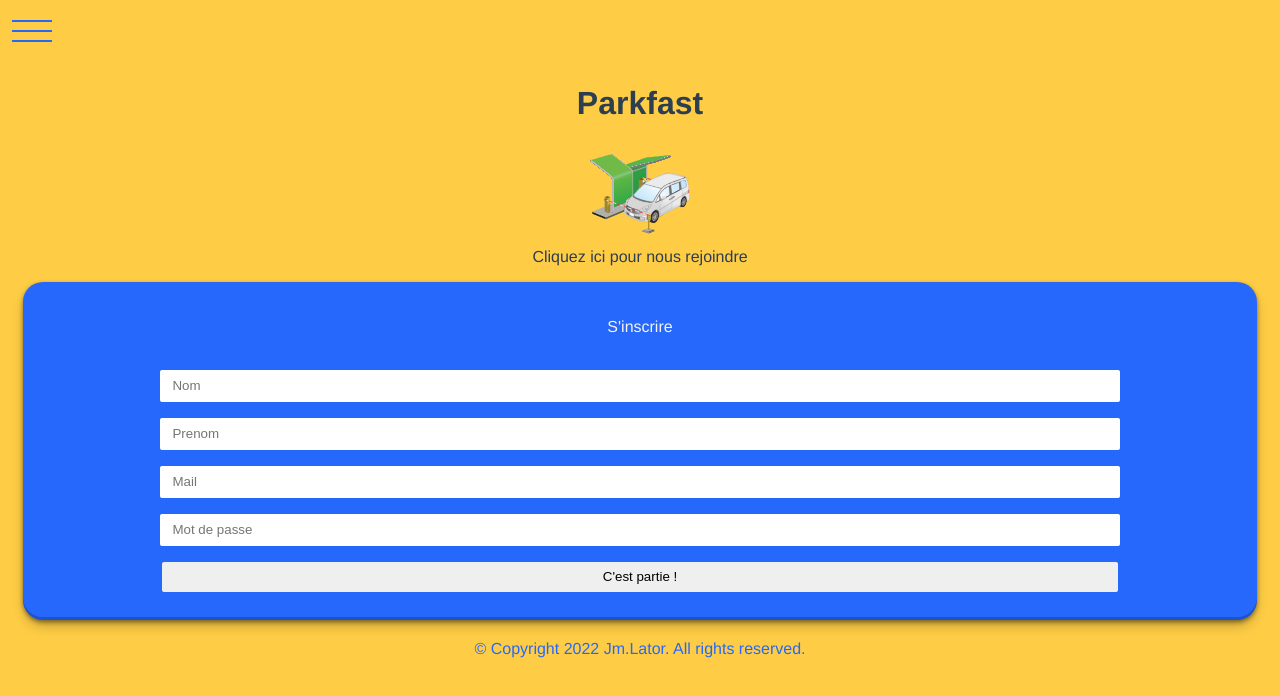
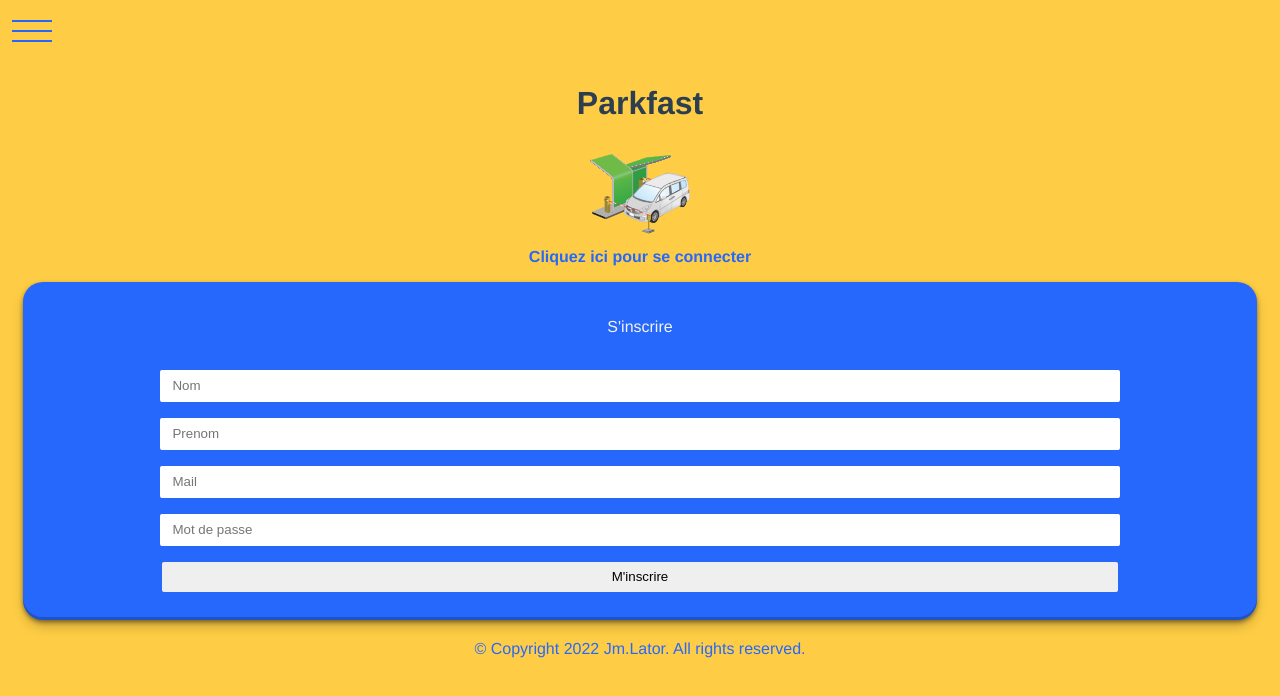
Before and after one commit to Bescore/Test-technique, a Vue app in the folder frontend/: page / in a window 1280 px wide. Shown: the top 696 px of the page. Built offline with nearby package versions, Linux system fonts and the light colour scheme.

Commit message:
timeout sur le menu

```diff
--- a/frontend/src/App.vue
+++ b/frontend/src/App.vue
@@ -32,7 +32,7 @@ export default {
 		phoneMenu() {
 			const burg = document.querySelector("nav");
 			burg.classList.toggle("navigo");
-
+			setTimeout(()=>{burg.classList.remove("navigo")},5000)
 
 		},
 		hideNav(){
--- a/frontend/src/components/login.vue
+++ b/frontend/src/components/login.vue
@@ -5,8 +5,8 @@
 			<div>
 				<img src="@/assets/parked.svg" alt="image" />
 			</div>
-			<figcaption @click="connectDisplay()" id="caption">
-				Cliquez ici pour nous rejoindre
+			<figcaption class="caption" @click="connectDisplay()" id="caption">
+				Cliquez ici pour se connecter
 			</figcaption>
 		</figure>
 		<form v-on:submit.prevent class="connecter">
@@ -19,7 +19,7 @@
 				id="password"
 				placeholder="Mot de passe"
 			/><br />
-			<input @click="login()" class="btn" type="submit" />
+			<input @click="login()" class="btn" type="submit" value="Me connecter" />
 		</form>
 		<form v-on:submit.prevent class="inscrire">
 			<p>S'inscrire</p>
@@ -43,7 +43,7 @@
 				id="password_ins"
 				placeholder="Mot de passe"
 			/><br />
-			<input @click="signup()" type="submit" value="C'est partie !" />
+			<input @click="signup()" type="submit" value="M'inscrire" />
 		</form>
 		<footer>© Copyright 2022 Jm.Lator. All rights reserved.</footer>
 	</div>
@@ -163,6 +163,10 @@ form:hover > hr {
 	width: 100px;
 	border: 3px solid #f3f3f3;
 }
+.caption{
+	color: #2568fb;
+	font-weight: bold;
+}
 .connecter {
 	transition: 300ms ease;
 	display: none;
```
